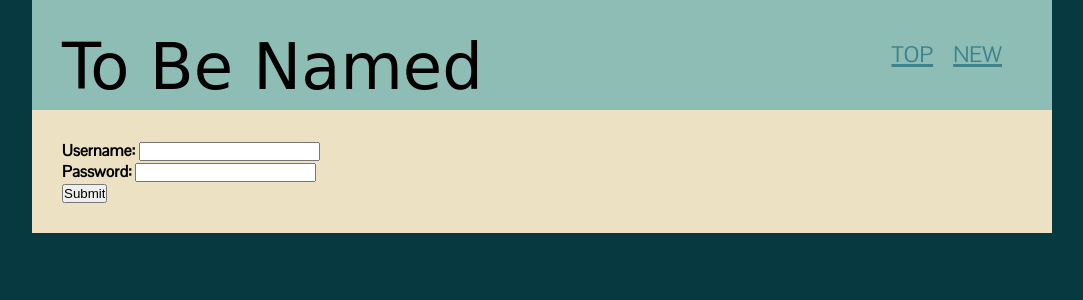
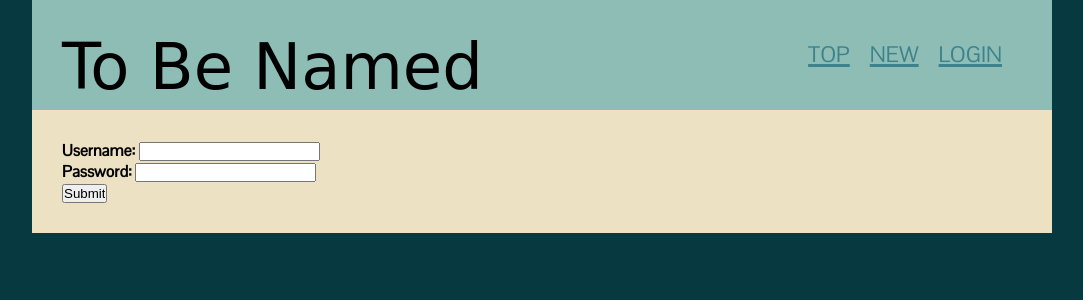
Before and after one commit to johngunderman/no-name, a Flask app: page /login in a window 1280 px wide. Shown: the top 300 px of the page, without its empty margins (98-1181 px from the left). Run offline with Flask 2, Linux system fonts and the light colour scheme; parts of the project's set-up code (start-up, migrations or seed data) failed here and were passed over; some web fonts are replaced.

Commit message:
Add login/logout link and corresponding logout action.

```diff
--- a/server.py
+++ b/server.py
@@ -39,6 +39,10 @@ def login():
             else:
                 session['error'] = "Invalid Password!"
                 return redirect('/login')
+@app.route('/logout')
+def logout():
+    del session['user']
+    return redirect('/')
 
 if __name__ == '__main__':
     app.debug = True
--- a/templates/base.html
+++ b/templates/base.html
@@ -17,6 +17,15 @@
     <li class="menu_item">
       <a href="/new" class="menu_link">new</a>
     </li>
+    {% if not 'user' in session %}
+    <li class="menu_item">
+      <a href="{{ url_for('login') }}" class="menu_link">login</a>
+    </li>
+    {% else %}
+    <li class="menu_item">
+      <a href="{{ url_for('logout') }}" class="menu_link">logout</a>
+    </li>
+    {% endif %}
   </ul>
 </header>
 {% endblock header %}
```
